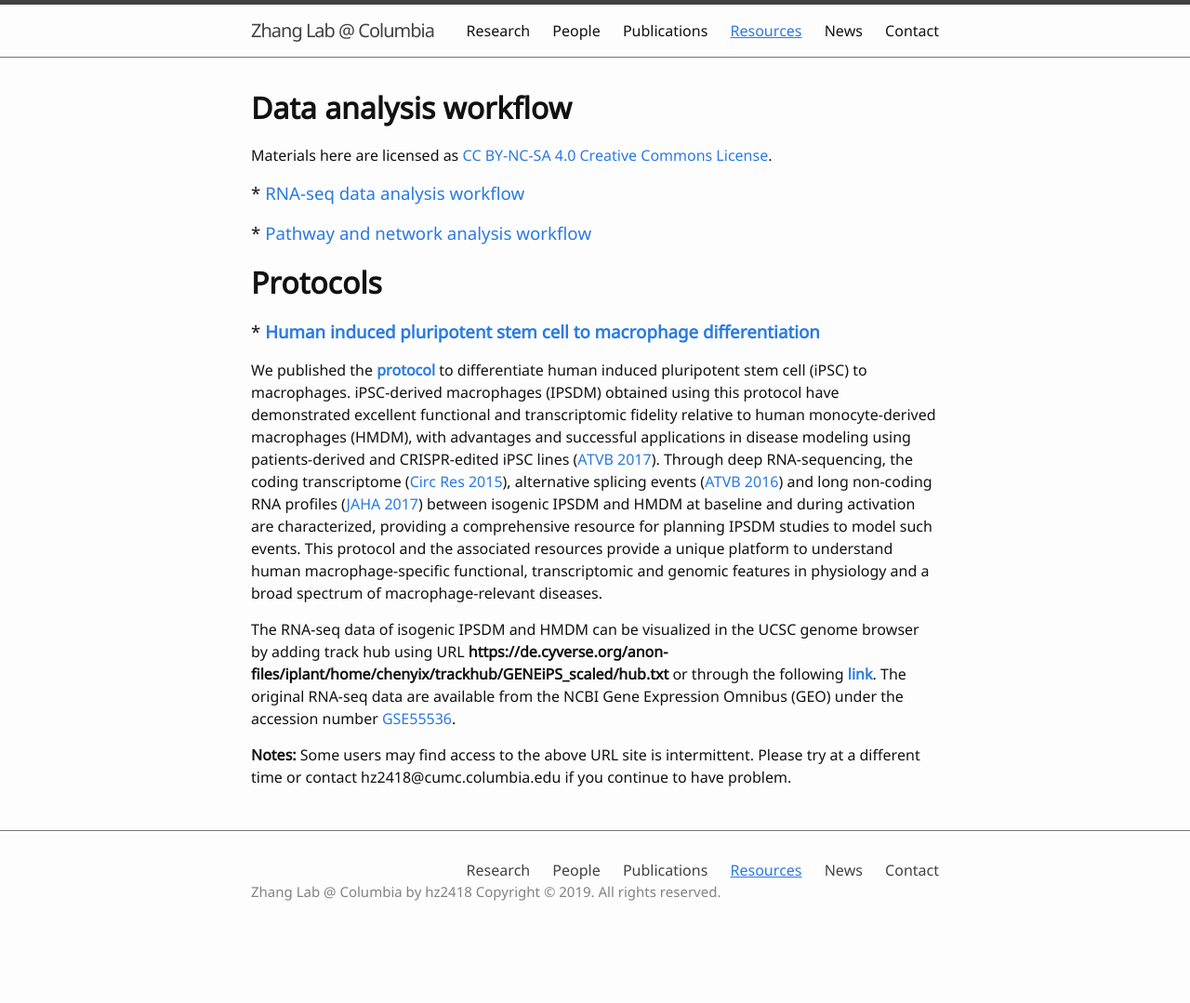
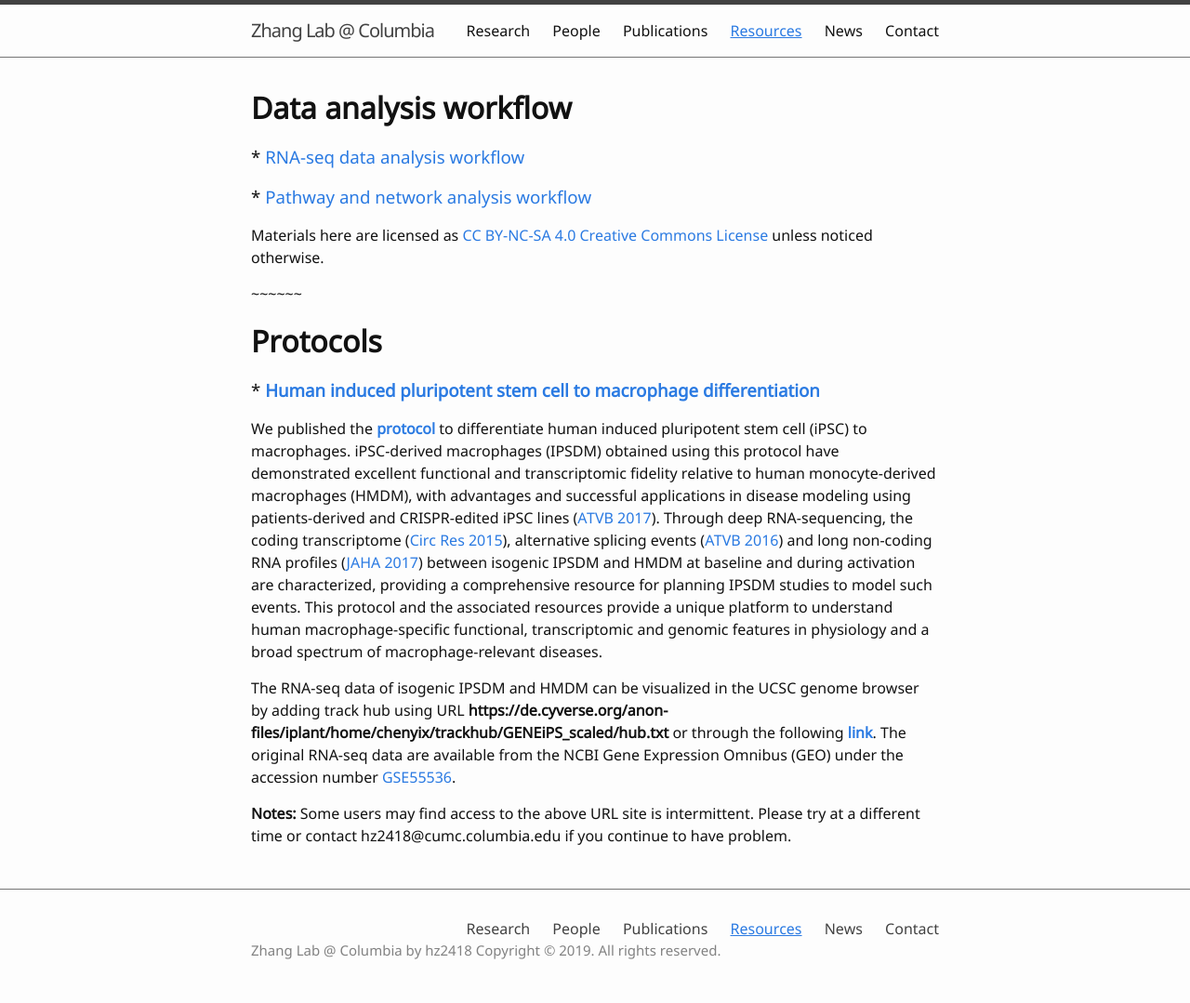
Before and after one commit to hanruizhang/zhanglab, a Jekyll site: the page built from 4_Resources.md, in a window 1280 px wide. Shown: the whole page at 93% size. Built offline with Jekyll 4.4.1, drawn with Linux system fonts in a browser that asks for light colours; before the commit the page ends 1016 px from its top, so only the background shows below that.

Commit message:
Update 4_Resources.md

```diff
--- a/4_Resources.md
+++ b/4_Resources.md
@@ -4,10 +4,13 @@
 ---
 
 # **Data analysis workflow**
-Materials here are licensed as [CC BY-NC-SA 4.0 Creative Commons License](https://creativecommons.org/licenses/by-nc-sa/4.0/).
+
 ### * [RNA-seq data analysis workflow](https://hanruizhang.github.io/RNAseq-analysis-workflow/)
 ### * [Pathway and network analysis workflow](https://hanruizhang.github.io/Pathway-Network-Analysis/)
 
+Materials here are licensed as [CC BY-NC-SA 4.0 Creative Commons License](https://creativecommons.org/licenses/by-nc-sa/4.0/) unless noticed otherwise.
+
+~~~~~~
 
 # **Protocols**
 ### * [**Human induced pluripotent stem cell to macrophage differentiation**](https://currentprotocols.onlinelibrary.wiley.com/doi/full/10.1002/cpsc.74)
```
